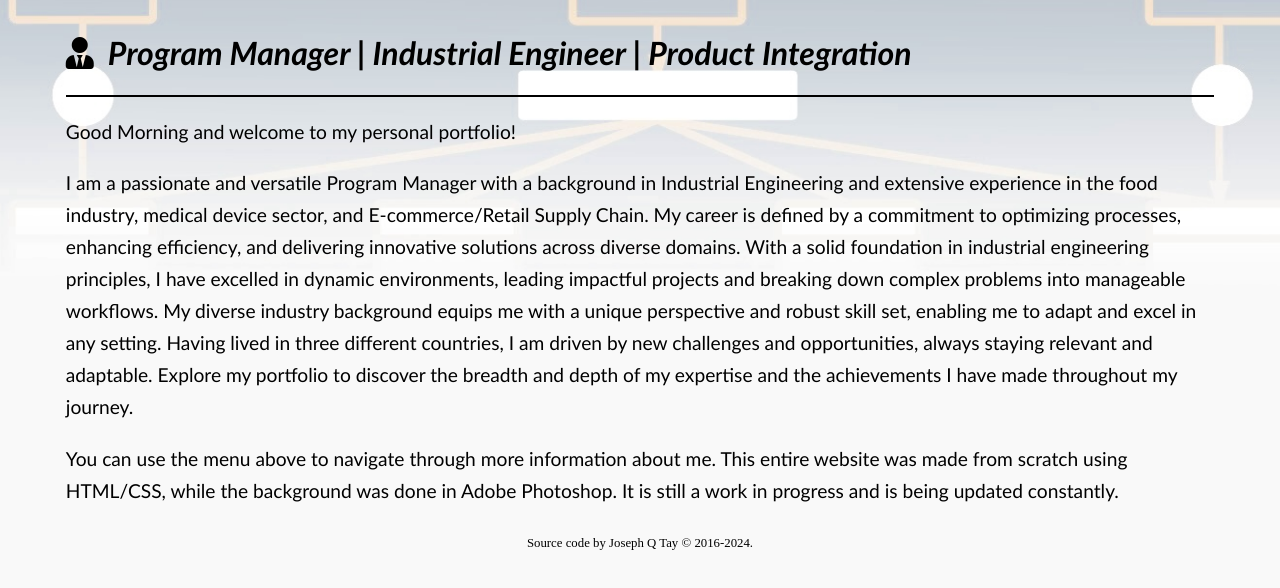
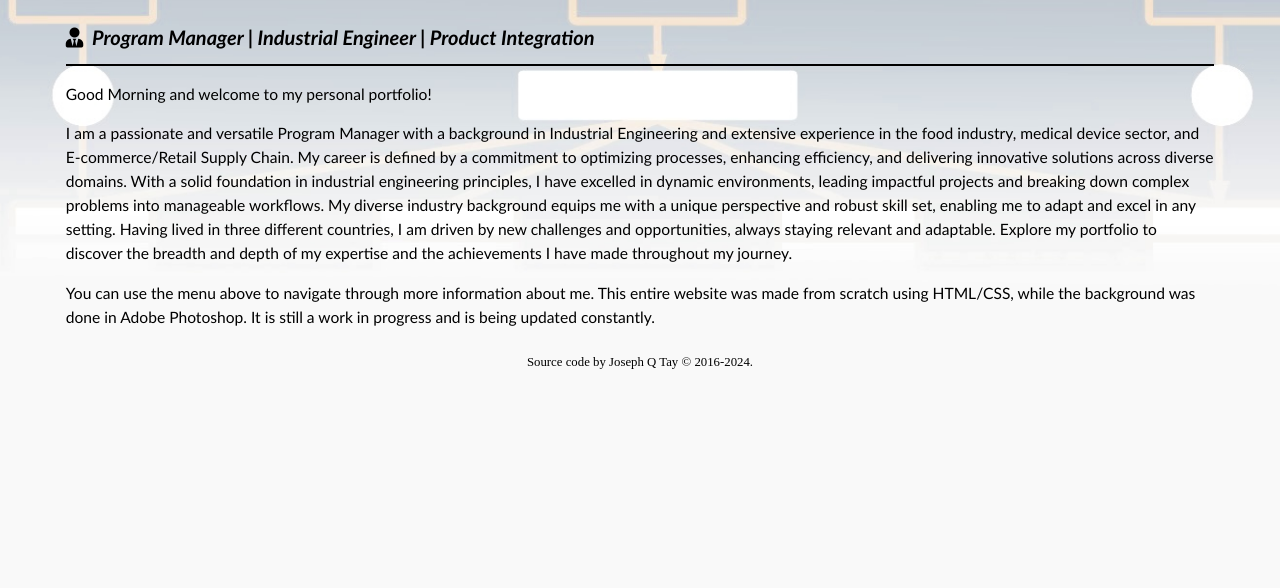
Before and after one commit to Joseph-Tay/Joseph-Tay.github.io, a plain HTML site: page index.html in a window 1280 px wide. Shown: the part 160-748 px from the top of the page. Drawn offline with Linux system fonts and the light colour scheme.

Commit message:
Style Changes
Font Size change

```diff
--- a/StyleSheet.css
+++ b/StyleSheet.css
@@ -66,8 +66,8 @@ section {
   width:90%;
 
   font-family:"trebuchet ms";
-  font-size:clamp(10px, 1.5vw, 25px);
-  line-height: 4vmin;
+  font-size:clamp(10px, 1.95vmin, 25px);
+  line-height: 3vmin;
   border-radius:25px;
   margin:0 auto;
 
@@ -81,11 +81,11 @@ footer {
     padding:10px;
 }
 h1{
-  font-size:clamp(15px, 2.5vw, 35px);
+  font-size:clamp(15px, 2.5vmin, 35px);
   font-weight:bold;
   text-align:left;
   max-height:150px;
-  line-height:2.5vw;
+  line-height:2.5vmin;
 
 }
 div.content{
```
Also changed, not shown: 1 other file.
